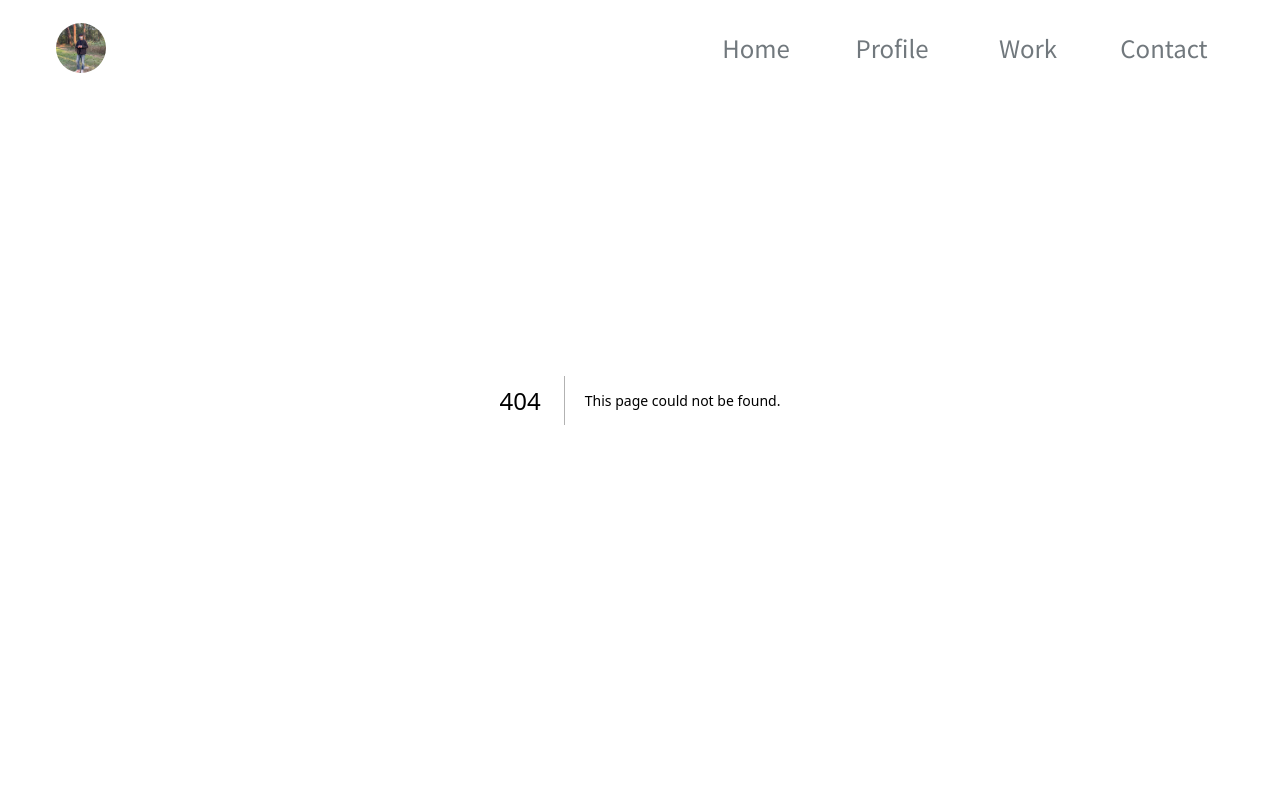
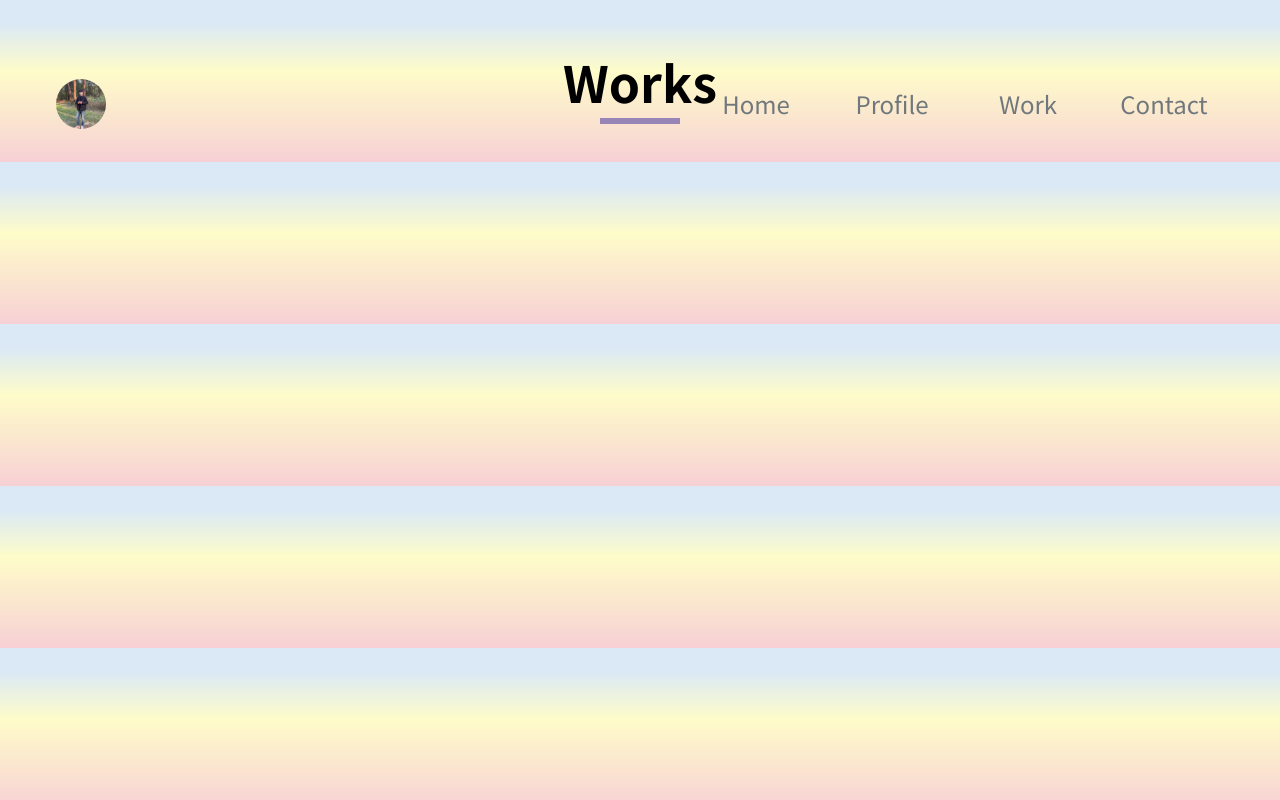
Before and after one commit to lbw3973/portfolio, a Next.js app: page /projects in a window 1280 px wide. Before the commit this address had no page. Built offline with nearby package versions, Linux system fonts and the light colour scheme.

Commit message:
Feat: project 섹션 생성

```diff
--- /dev/null
+++ b/src/app/projects/page.tsx
@@ -0,0 +1,12 @@
+import SubTitle from "@/components/common/SubTitle";
+import React from "react";
+
+function Projects() {
+  return (
+    <section>
+      <SubTitle text="Works" />
+    </section>
+  );
+}
+
+export default Projects;
```
